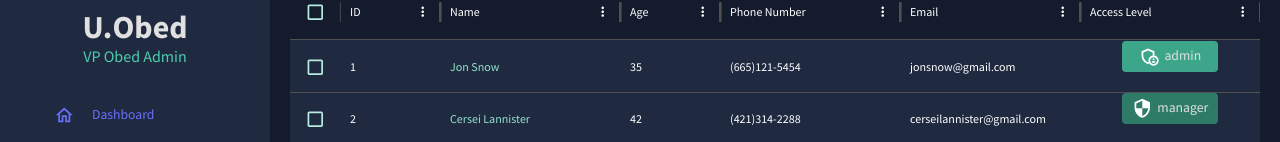
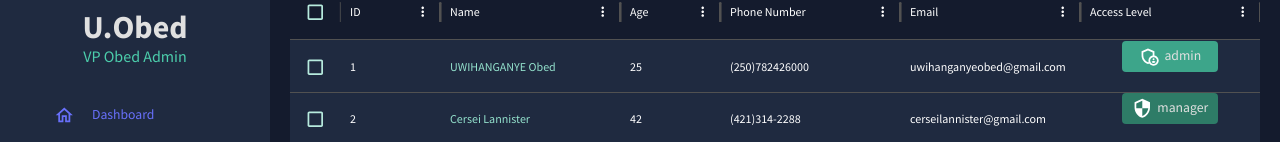
Before and after one commit to Kwibukapaul/Commercial-Admin, a React (Create React App) app: page /team in a window 1280 px wide. Shown: the part 209-351 px from the top of the page. Built offline with nearby package versions, Linux system fonts and the light colour scheme.

Commit message:
adding me as admin

```diff
--- a/src/data/mockData.js
+++ b/src/data/mockData.js
@@ -3,10 +3,10 @@ import { tokens } from "../theme";
 export const mockDataTeam = [
   {
     id: 1,
-    name: "Jon Snow",
-    email: "jonsnow@gmail.com",
-    age: 35,
-    phone: "(665)121-5454",
+    name: "UWIHANGANYE Obed",
+    email: "uwihanganyeobed@gmail.com",
+    age: 25,
+    phone: "(250)782426000",
     access: "admin",
   },
   {
```
